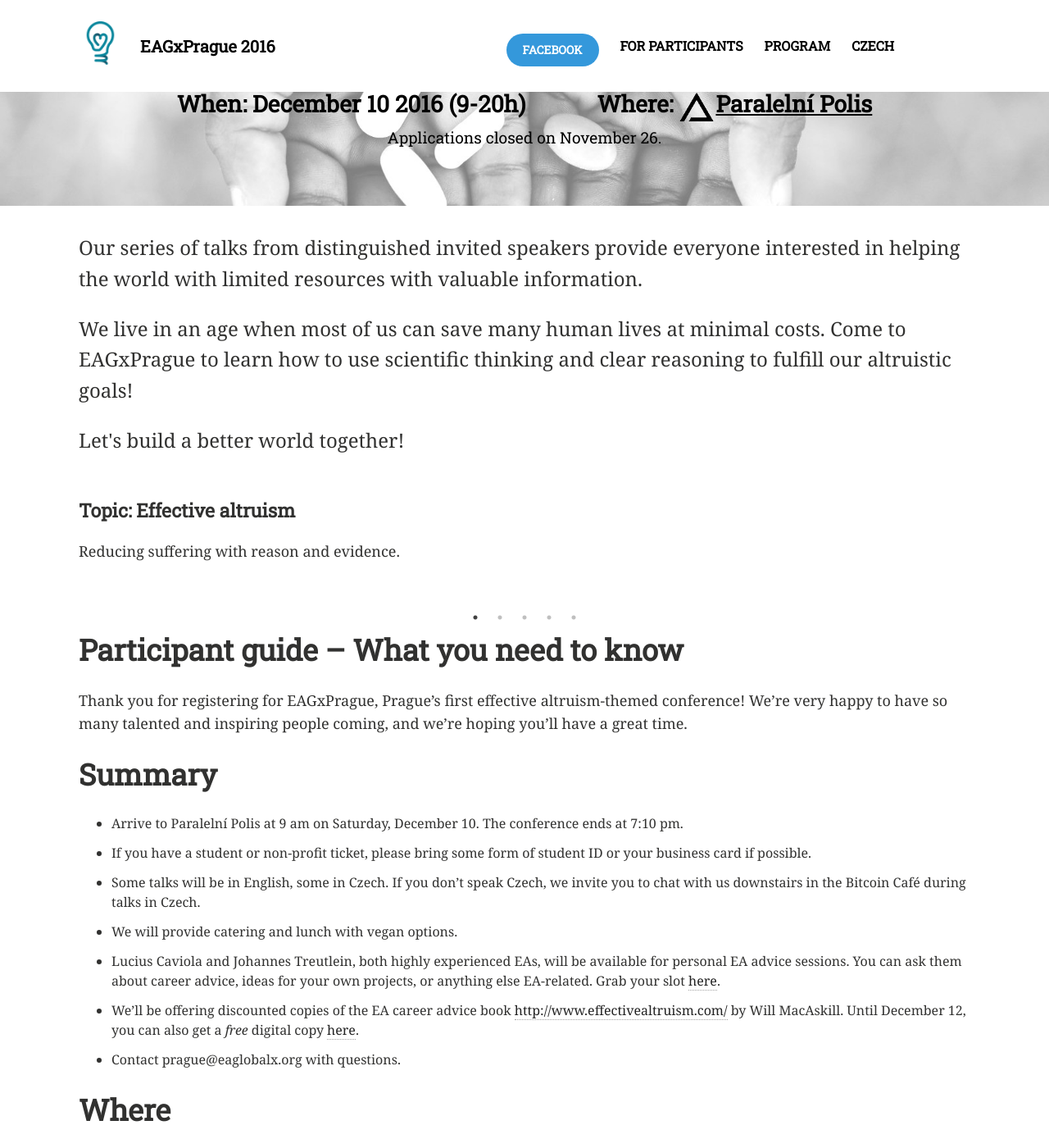
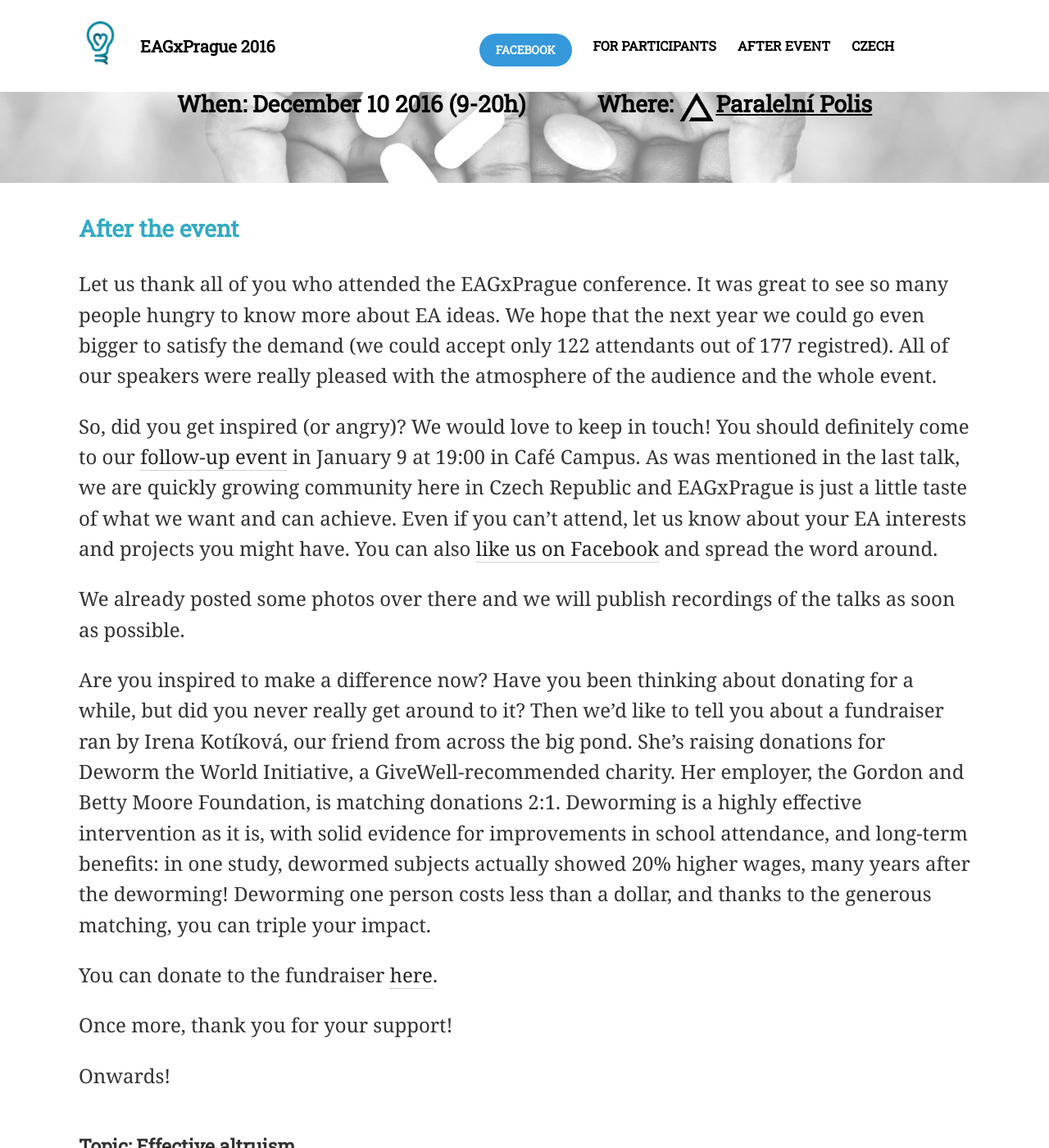
Before and after one commit to ea-czech-republic/eagxprague.org, a Jekyll site: the page built from english.md, in a window 1280 px wide and 1400 px high, scrolled down 267 px. Shown: the whole window at 82% size. Built offline with Jekyll 4.4.1, drawn with Linux system fonts in a browser that asks for light colours; nearby versions of some CDN libraries; some of the changed text lies outside the part shown.

Commit message:
Update po události (#22)

```diff
--- a/_layouts/home_en.html
+++ b/_layouts/home_en.html
@@ -80,7 +80,7 @@ src="https://www.facebook.com/tr?id=102404170243464&ev=PageView&noscript=1"
 	<li class="home"><a href="/">{{ site.title }}</a></li>
 
 	<li><a href="https://www.facebook.com/events/1316555661712747/" class="facebook-top"><span class="btn btn-info">Facebook</span></a></li>
-    <li><a href="{{ domain }}/#participantguide">For participants</a></li>
+    <li><a href="{{ domain }}/english.html#after">After event</a></li>
 	<li><a href="{{ domain }}/#program">Program</a></li>
 	<li><a href="{{ domain }}/">Czech</a></li>
 </ul>
@@ -97,7 +97,7 @@ src="https://www.facebook.com/tr?id=102404170243464&ev=PageView&noscript=1"
 	<li><a href="https://www.facebook.com/events/1316555661712747/" class="facebook-top"><span class="btn btn-info">Facebook</span></a></li>
     <li><a href="{{ domain }}/english.html#participantguide">For participants</a></li>
 
-	<li><a href="{{ domain }}/english.html#program">Program</a></li>
+	<li><a href="{{ domain }}/english.html#after">After event</a></li>
 	<li><a href="{{ domain }}/">Czech</a></li>
 </ul>
     </nav>
@@ -112,9 +112,6 @@ src="https://www.facebook.com/tr?id=102404170243464&ev=PageView&noscript=1"
 	<h3>When: December 10 2016 (9-20h)<span style="display: inline-block; width: 80px;"></span> Where: <a
 	   href="https://www.paralelnipolis.cz/"><img src="images/pp-black-75.png">Paralelní Polis</a></h3>
 
-    <h4 style="font-size: 120%; margin-top: -1em; font-weight: normal;">
-	    Applications closed on November 26.
-	</h4>
     <div class="fb-like" data-href="http://www.eagxprague.org/" data-layout="button" data-action="like" data-size="large" data-show-faces="true" data-share="true"></div>
       </div><!-- /.page-lead-content -->
     </div><!-- /.page-lead -->
@@ -133,21 +130,21 @@ src="https://www.facebook.com/tr?id=102404170243464&ev=PageView&noscript=1"
           <div class="archive-wrap">
             <div class="page-content">
 <section id="intro">
-	<p>
-	Our series of talks from distinguished invited speakers provide
-	everyone interested in helping the world with limited resources
-	with valuable information.
-	</p>
-	<p>
+<h2>After the event</h2>
 
-	We live in an age when most of us can save many human lives at minimal
-	costs. Come to EAGxPrague to learn how to use scientific thinking and
-	clear reasoning to fulfill our altruistic goals!
-	</p>
+<p> Let us thank all of you who attended the EAGxPrague conference. It was great to see so many people hungry to know more about EA ideas. We hope that the next year we could go even bigger to satisfy the demand (we could accept only 122 attendants out of 177 registred). All of our speakers were really pleased with the atmosphere of the audience and the whole event.
 
-	<p>
-	Let's build a better world together!
-	</p>
+<p> So, did you get inspired (or angry)? We would love to keep in touch! You should definitely come to our <a href="https://www.facebook.com/events/219161618493814/">follow-up event</a> in January 9 at 19:00 in Café Campus. As was mentioned in the last talk, we are quickly growing community here in Czech Republic and EAGxPrague is just a little taste of what we want and can achieve. Even if you can’t attend, let us know about your EA interests and projects you might have. You can also <a href="https://www.facebook.com/efektivnialtruismus/">like us on Facebook</a> and spread the word around.
+
+<p>We already posted some photos over there and we will publish recordings of the talks as soon as possible.
+
+<p>Are you inspired to make a difference now? Have you been thinking about donating for a while, but did you never really get around to it? Then we’d like to tell you about a fundraiser ran by Irena Kotíková, our friend from across the big pond. She’s raising donations for Deworm the World Initiative, a GiveWell-recommended charity. Her employer, the Gordon and Betty Moore Foundation, is matching donations 2:1. Deworming is a highly effective intervention as it is, with solid evidence for improvements in school attendance, and long-term benefits: in one study, dewormed subjects actually showed 20% higher wages, many years after the deworming! Deworming one person costs less than a dollar, and thanks to the generous matching, you can triple your impact.
+
+<p>You can donate to the fundraiser <a href="https://www.generosity.com/education-fundraising/fundraise-for-deworm-the-world-with-2-1-matching">here</a>.
+
+<p>Once more, thank you for your support!
+<p>Onwards!
+
 </section>
 	<section id="themes">
 	<div class="theme-carousel">
--- a/english.md
+++ b/english.md
@@ -6,24 +6,7 @@ image:
 ---
 
 
-<a name="participantguide"></a>
-
-# Participant guide -- What you need to know
-
-Thank you for registering for EAGxPrague, Prague’s first effective altruism-themed conference! We’re very happy to have so many talented and inspiring people coming, and we’re hoping you’ll have a great time.
-
-# Summary
-- Arrive to Paralelní Polis at 9 am on Saturday, December 10. The conference ends at 7:10 pm.
-- If you have a student or non-profit ticket, please bring some form of student ID or your business card if possible.
-- Some talks will be in English, some in Czech. If you don’t speak Czech, we invite you to chat with us downstairs in the Bitcoin Café during talks in Czech.
-- We will provide catering and lunch with vegan options.
-- Lucius Caviola and Johannes Treutlein, both highly experienced EAs, will be available for personal EA advice sessions. You can ask them about career advice, ideas for your own projects, or anything else EA-related. Grab your slot <a href="http://tiny.cc/eaadviceprague">here</a>.
-- We’ll be offering discounted copies of the EA career advice book [http://www.effectivealtruism.com/](Doing Good Better) by Will MacAskill. Until December 12, you can also get a <em>free</em> digital copy <a href="http://book.80000hours.org/">here</a>.
-- Contact prague@eaglobalx.org with questions.
-
-# Where
-The conference takes place at <strong>Paralelní Polis, Dělnická 475/43, 170 00 Praha 7</strong>. (<a href="https://goo.gl/maps/xgPTMmTrFiD2">Google Maps</a>)
-It’s close to Prague city centre and we recommend using mass transport to get there.
+<a name="program"></a>
 
 # Schedule
 
@@ -53,9 +36,6 @@ Please send any questions or feedback both positive or negative to <a href="mail
 
 -- EAGxPrague Team
 
-
-
-<a name="program"></a>
 <br>
 
 # Program
```
Also changed, not shown: _layouts/home.html (+17 -17 lines), index.md (+1 -18 lines).
